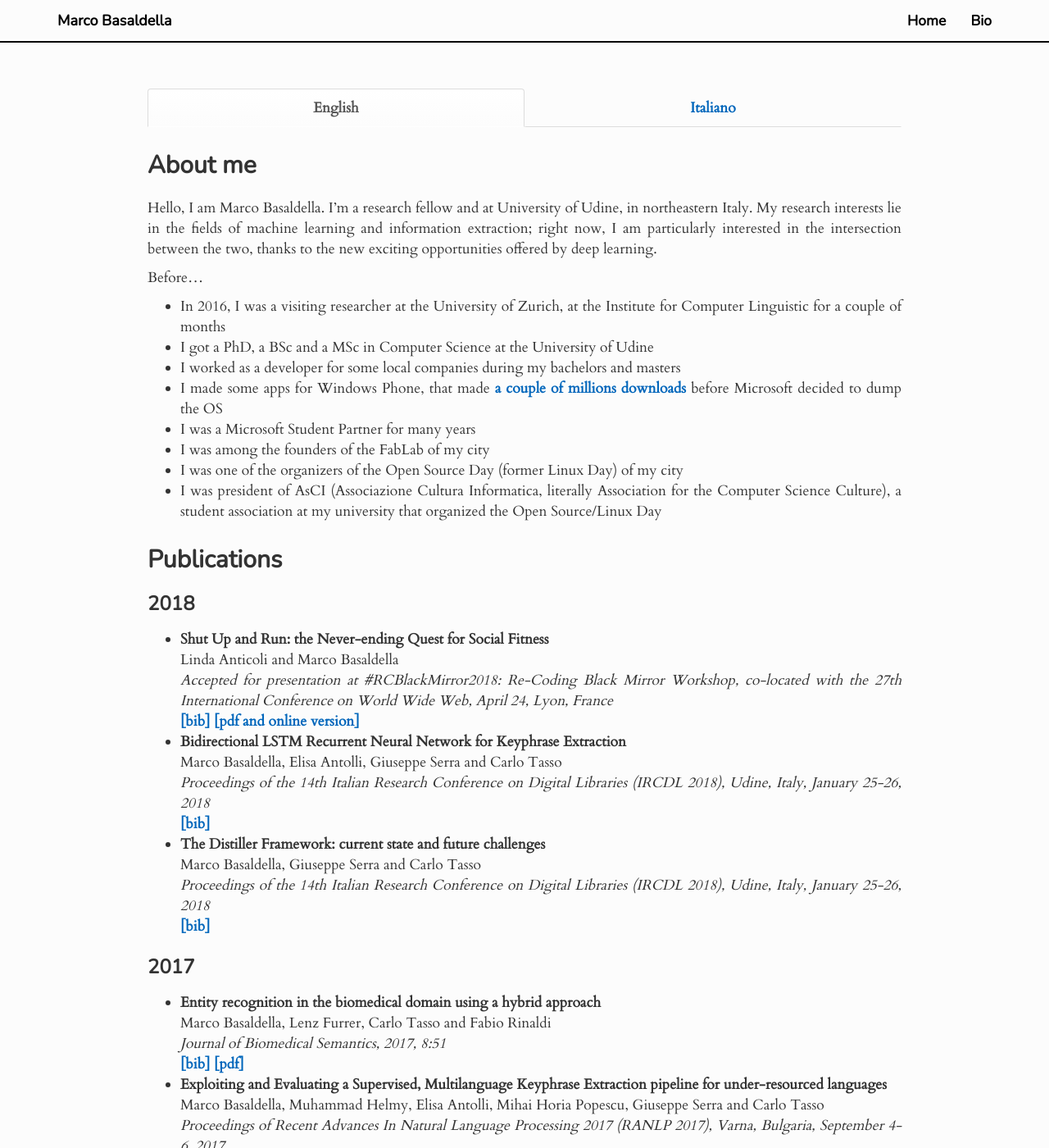
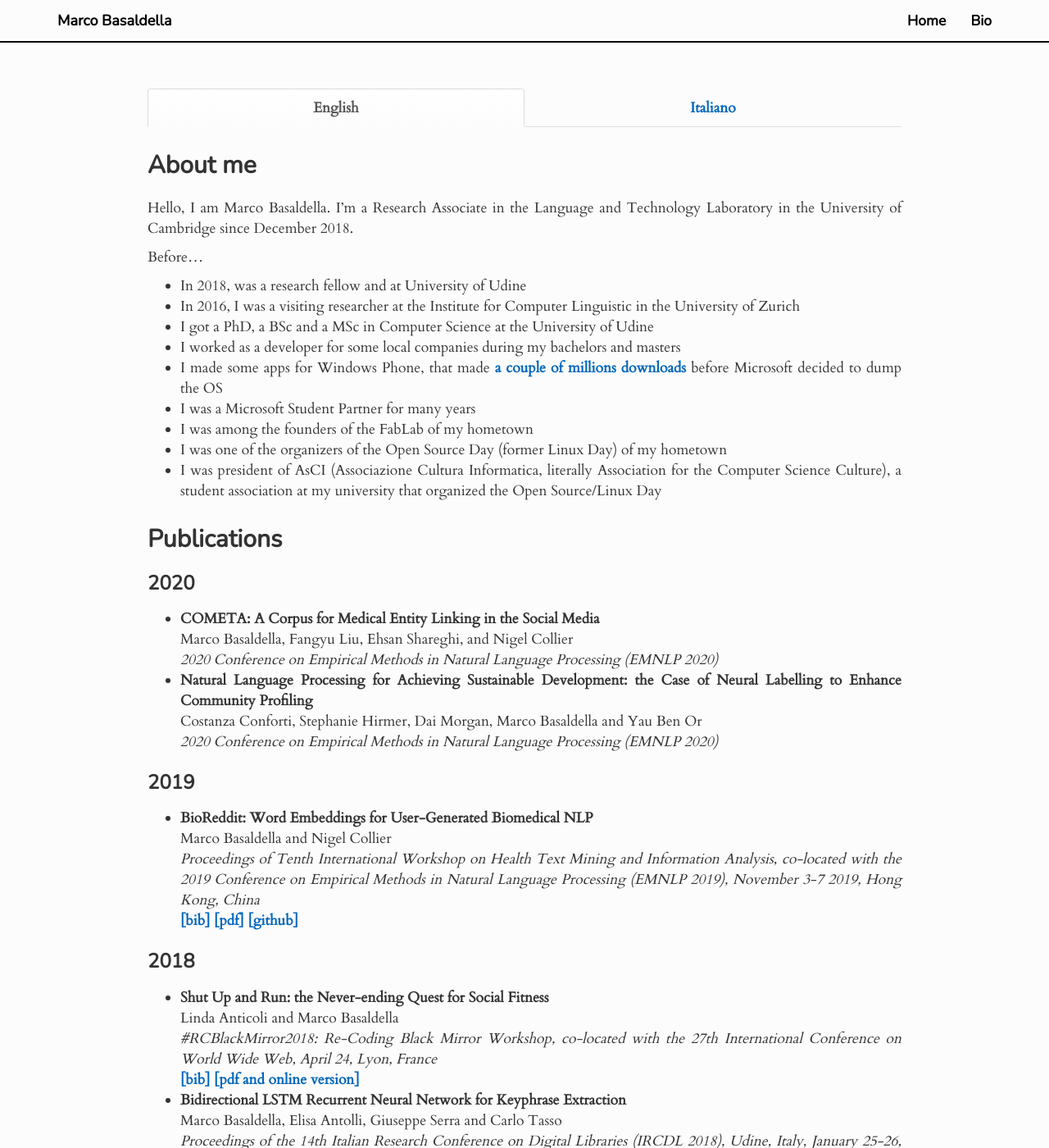
Before and after one commit to basaldella/basaldella.github.io, a Jekyll site: the page built from bio.md, in a window 1280 px wide and 1400 px high. Shown: the whole window at 82% size. Built offline with Jekyll 4.4.1, drawn with Linux system fonts in a browser that asks for light colours; nearby versions of some CDN libraries.

Commit message:
Updated bio & jekill github-pages version

```diff
--- a/Gemfile
+++ b/Gemfile
@@ -9,14 +9,14 @@ ruby RUBY_VERSION
 #
 # This will help ensure the proper Jekyll version is running.
 # Happy Jekylling!
-gem "jekyll", "3.6.3"
+# gem "jekyll", "3.6.3"
 
 # This is the default theme for new Jekyll sites. You may change this to anything you like.
 gem "minima", "~> 2.0"
 
 # If you want to use GitHub Pages, remove the "gem "jekyll"" above and
 # uncomment the line below. To upgrade, run `bundle update github-pages`.
-# gem "github-pages", group: :jekyll_plugins
+gem "github-pages", "~> 207", group: :jekyll_plugins
 
 # If you have any plugins, put them here!
 group :jekyll_plugins do
--- a/bio.md
+++ b/bio.md
@@ -14,17 +14,18 @@ permalink: bio.html
 <div role="tabpanel" class="tab-pane active" id="english" markdown="1">
 ## About me
 
-Hello, I am Marco Basaldella. I'm a research fellow and at University of Udine, in northeastern Italy. My research interests lie in the fields of machine learning and information extraction; right now, I am particularly interested in the intersection between the two, thanks to the new exciting opportunities offered by deep learning.
+Hello, I am Marco Basaldella. I'm a Research Associate in the Language and Technology Laboratory in the University of Cambridge since December 2018.
 
 Before...
 
-- In 2016, I was a visiting researcher at the University of Zurich, at the Institute for Computer Linguistic for a couple of months
+- In 2018, was a research fellow and at University of Udine
+- In 2016, I was a visiting researcher at the Institute for Computer Linguistic in the University of Zurich
 - I got a PhD, a BSc and a MSc in Computer Science at the University of Udine
 - I worked as a developer for some local companies during my bachelors and masters
 - I made some apps for Windows Phone, that made <a href="images/downloads.JPG">a couple of millions downloads</a> before Microsoft decided to dump the OS
 - I was a Microsoft Student Partner for many years
-- I was among the founders of the FabLab of my city
-- I was one of the organizers of the Open Source Day (former Linux Day) of my city
+- I was among the founders of the FabLab of my hometown
+- I was one of the organizers of the Open Source Day (former Linux Day) of my hometown
 - I was president of AsCI (Associazione Cultura Informatica, literally Association for the Computer Science Culture), a student association at my university that organized the Open Source/Linux Day
 
 ## Publications
@@ -33,9 +34,10 @@ Before...
 <div role="tabpanel" class="tab-pane" id="italiano" markdown="1">
 ## Chi sono
 
-Sono Marco Basaldella, un ricercatore dell'Università di Udine. I miei interessi in questo momento sono nei campi dell'information extraction e del machine learning; in particolare, in questo momento sono interessato all'intersezione tra i due ambiti, grazie alle nuove opportunità offerte dal deep learning.
+Sono Marco Basaldella, ricercatore all'Università di Cambridge.
 
 Prima di oggi...
+- Nel 2018, sono stato Assegnista di Ricerca all'Università di Udine
 - Nel 2016, sono stato ospite dell'Istituto per la Linguistica Computazionale dell'Università di Zurigo per un paio di mesi
 - Ho preso il Dottorato, la Laurea Magistrale e la Laurea Triennale in Informatica a Udine
 - Ho lavorato come programmatore in qualche azienda della zona
@@ -50,13 +52,47 @@ Prima di oggi...
 </div>
 </div>
 
+
+<h3>2020</h3>
+
+<ul>
+<li>
+	<p class="papertitle">COMETA: A Corpus for Medical Entity Linking in the Social Media</p>
+	<p class="paperauthors">Marco Basaldella, Fangyu Liu, Ehsan Shareghi, and Nigel Collier</p>
+	<p class="paperdesc">2020 Conference on Empirical Methods in Natural Language Processing (EMNLP 2020)</p>
+	<!--<a href="papers/www2018.bib">[bib]</a>
+	<a href="https://dl.acm.org/citation.cfm?id=3184558.3191609">[pdf]</a>-->
+</li>
+<li>
+	<p class="papertitle">Natural Language Processing for Achieving Sustainable Development: the Case of Neural Labelling to Enhance Community Profiling</p>
+	<p class="paperauthors">Costanza Conforti, Stephanie Hirmer, Dai Morgan, Marco Basaldella and Yau Ben Or</p>
+	<p class="paperdesc">2020 Conference on Empirical Methods in Natural Language Processing (EMNLP 2020)</p>
+	<!--<a href="papers/www2018.bib">[bib]</a>
+	<a href="https://dl.acm.org/citation.cfm?id=3184558.3191609">[pdf]</a>-->
+</li>
+</ul>
+
+
+<h3>2019</h3>
+
+<ul>
+<li>
+	<p class="papertitle">BioReddit: Word Embeddings for User-Generated Biomedical NLP</p>
+	<p class="paperauthors">Marco Basaldella and Nigel Collier</p>
+	<p class="paperdesc">Proceedings of Tenth International Workshop on Health Text Mining and Information Analysis, co-located with the 2019 Conference on Empirical Methods in Natural Language Processing (EMNLP 2019), November 3-7 2019, Hong Kong, China</p>
+	<a href="https://www.aclweb.org/anthology/D19-6205.bib">[bib]</a>
+	<a href="https://www.aclweb.org/anthology/D19-6205.pdf">[pdf]</a>
+	<a href="https://github.com/basaldella/bioreddit">[github]</a>
+</li>
+</ul>
+
 <h3>2018</h3>
 
 <ul>
 <li>
 	<p class="papertitle">Shut Up and Run: the Never-ending Quest for Social Fitness</p>
 	<p class="paperauthors">Linda Anticoli and Marco Basaldella</p>
-	<p class="paperdesc">Accepted for presentation at #RCBlackMirror2018: Re-Coding Black Mirror Workshop, co-located with the 27th International Conference on World Wide Web, April 24, Lyon, France</p>
+	<p class="paperdesc">#RCBlackMirror2018: Re-Coding Black Mirror Workshop, co-located with the 27th International Conference on World Wide Web, April 24, Lyon, France</p>
 	<a href="papers/www2018.bib">[bib]</a>
 	<a href="https://dl.acm.org/citation.cfm?id=3184558.3191609">[pdf and online version]</a>
 </li>
```
Also changed, not shown: Gemfile.lock.
